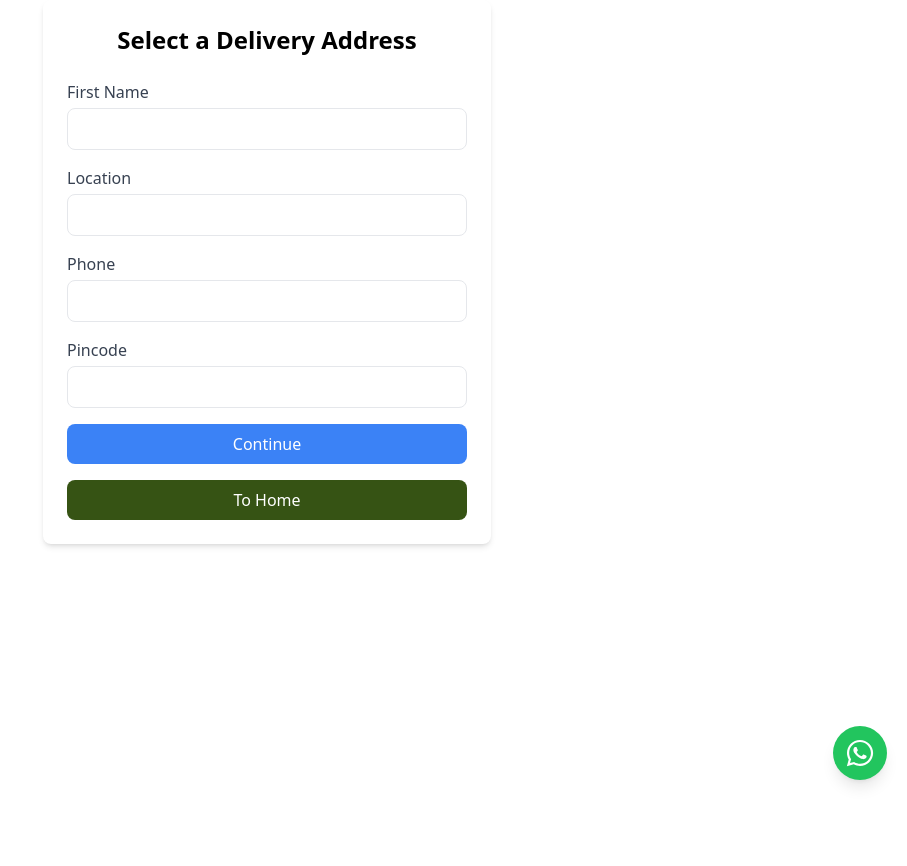
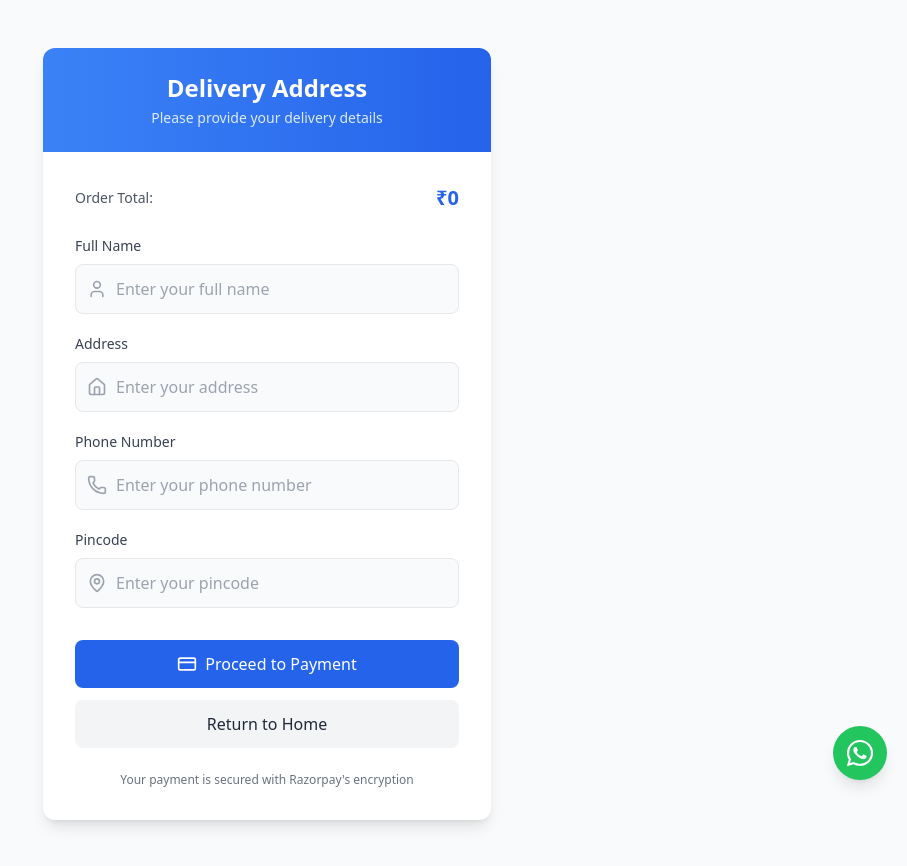
Before and after one commit to muheenudeen/babyku-client-redux, a React (Vite) app: page /paymentform in a window 1280 px wide. Shown: the whole page, without its empty margins (373-1280 px from the left). Before the commit the page ends 800 px from the top, so only its background shows below. Built offline with nearby package versions, Linux system fonts and the light colour scheme; no server answers.

Commit message:
compleeted

```diff
--- a/src/App.jsx
+++ b/src/App.jsx
@@ -2,6 +2,7 @@ import React from "react";
 import { BrowserRouter as Router } from "react-router-dom";
 import LinkPage from "./LinkPage";
 import WhatsAppButton from "./User/component/whatsApp/whatsApp";
+import Navbar from "./User/navbar/NavbarLink";
 
 const App = () => {
 
--- a/src/User/component/main/shops/Shop.jsx
+++ b/src/User/component/main/shops/Shop.jsx
@@ -39,7 +39,6 @@ function Shop() {
       .then((response) => {
         if (response.data.success) {
           setProducts(response.data.data)
-          // Initially display only first batch of products
           setDisplayedProducts(response.data.data.slice(0, productsPerPage))
         }
       })
@@ -69,7 +68,7 @@ function Shop() {
 
   const handleSearchChange = (searchValue) => {
     setSearchItem(searchValue)
-    setPage(1) // Reset to first page when search changes
+    setPage(1)
   }
 
   const handleAddToCart = (product) => {
--- a/src/User/navbar/payment/PaymentForm.jsx
+++ b/src/User/navbar/payment/PaymentForm.jsx
@@ -1,71 +1,66 @@
-import React, { useEffect, useState } from 'react';
-import { Link, useLocation, useNavigate } from 'react-router-dom';
-import { useDispatch, useSelector } from 'react-redux';
-import toast from 'react-hot-toast';
-import api from '../../../../utis/axios';
-import { fetchOrders } from '../../../app/Slice/orderSlice/orderSlice';
+"use client"
 
-
+import { useEffect, useState } from "react"
+import { Link, useLocation, useNavigate } from "react-router-dom"
+import { useDispatch, useSelector } from "react-redux"
+import toast from "react-hot-toast"
+import api from "../../../../utis/axios"
+import { fetchOrders } from "../../../app/Slice/orderSlice/orderSlice"
+import { CreditCard, Home, MapPin, Phone, User } from "lucide-react"
 
 const PaymentForm = () => {
-    const location = useLocation();
-    const { state } = location;
-    const { amounts, orderDetails } = state || { amounts: 0, orderDetails: [] };
+  const location = useLocation()
+  const { state } = location
+  const { amounts, orderDetails } = state || { amounts: 0, orderDetails: [] }
 
-    const navigate = useNavigate();
-    const dispatch = useDispatch();
-    const cart = useSelector((state) => state.cart.cart);
-    const id = localStorage.getItem('id');
-    const user = useSelector((state) => state.auth.userId);
+  const navigate = useNavigate()
+  const dispatch = useDispatch()
+  const cart = useSelector((state) => state.cart.cart)
+  const id = localStorage.getItem("id")
+  const user = useSelector((state) => state.auth.userId)
 
   const [formData, setFormData] = useState({
-        firstName: '',
-        location: '',
-        phone: '',
-        pincode: '',
-        amount: amounts
-    });
-
+    firstName: "",
+    location: "",
+    phone: "",
+    pincode: "",
+    amount: amounts,
+  })
 
   const Subtotal = cart?.reduce((total, product) => {
     if (product?.productId && product.productId.price) {
-            return total + product.productId.price * product.quantity;
+      return total + product.productId.price * product.quantity
     }
-        return total;
-    }, 0);
-
-    console.log(Subtotal);
+    return total
+  }, 0)
 
   useEffect(() => {
-        dispatch(fetchOrders());
-    }, [dispatch]);
-
-
+    dispatch(fetchOrders())
+  }, [dispatch])
 
   useEffect(() => {
-        const script = document.createElement('script');
-        script.src = "https://checkout.razorpay.com/v1/checkout.js";
-        script.async = true;
-        document.body.appendChild(script);
+    const script = document.createElement("script")
+    script.src = "https://checkout.razorpay.com/v1/checkout.js"
+    script.async = true
+    document.body.appendChild(script)
 
     return () => {
-            document.body.removeChild(script);
-        };
-    }, []);
+      document.body.removeChild(script)
+    }
+  }, [])
 
   const handleChange = (e) => {
-        setFormData({ ...formData, [e.target.name]: e.target.value });
-    };
+    setFormData({ ...formData, [e.target.name]: e.target.value })
+  }
 
   const handleCheckout = async (e) => {
-        e.preventDefault();
+    e.preventDefault()
 
     try {
       const response = await api.post(`/user/payments/${id}`, {
         currency: "INR",
         amount: Subtotal * 100,
-            });
-            console.log(response);
+      })
 
       if (response.data.success) {
         const options = {
@@ -76,21 +71,17 @@ const PaymentForm = () => {
           description: "Test Transaction",
           image: "https://your-domain.com/path-to-your-image/logo.png", // Use absolute path for image
           order_id: response.data.data.id,
-                    handler: async function (response) {
-                        const verificationResponse = await api.post(
-                            `/user/paymentverification/${id}`,
-                            {
+          handler: async (response) => {
+            const verificationResponse = await api.post(`/user/paymentverification/${id}`, {
               razorpay_payment_id: response.razorpay_payment_id,
               razorpay_order_id: response.razorpay_order_id,
               razorpay_signature: response.razorpay_signature,
-                            }
-                        );
+            })
             if (verificationResponse?.data?.success) {
-
-                            toast.success(`You Paid ₹${Subtotal} Successfully`);
-                            navigate("/shop");
+              toast.success(`You Paid ₹${Subtotal} Successfully`)
+              navigate("/shop")
             } else {
-                            toast.error("Payment verification failed");
+              toast.error("Payment verification failed")
             }
           },
           prefill: {
@@ -105,59 +96,140 @@ const PaymentForm = () => {
           theme: {
             color: "#3399cc",
           },
-                };
+        }
 
-                const rzp1 = new window.Razorpay(options);
-                rzp1.on("payment.failed", function (response) {
-                    alert(`Payment failed: ${response.error.description}`);
-                });
-                rzp1.open();
+        const rzp1 = new window.Razorpay(options)
+        rzp1.on("payment.failed", (response) => {
+          alert(`Payment failed: ${response.error.description}`)
+        })
+        rzp1.open()
       } else {
-                toast.error("Failed to create payment order");
+        toast.error("Failed to create payment order")
       }
     } catch (error) {
       if (error.response && error.response.status === 404) {
-                toast.error("Cart is empty");
+        toast.error("Cart is empty")
       } else {
-                console.error("Payment Creation Failed:", error);
-                toast.error("Payment Creation Failed. Please try again.");
+        console.error("Payment Creation Failed:", error)
+        toast.error("Payment Creation Failed. Please try again.")
       }
     }
-    };
+  }
 
   return (
-        <div className="max-w-md mx-auto p-6 bg-white rounded-lg shadow-md">
-            <h2 className="text-2xl font-bold mb-6 text-center">Select a Delivery Address</h2>
-            <form onSubmit={handleCheckout}>
-                <div className="mb-4">
-                    <label className="block text-gray-700 font-medium">First Name</label>
-                    <input type="text" name="firstName" value={formData.firstName} onChange={handleChange} className="mt-1 block w-full px-3 py-2 border rounded-lg focus:outline-none focus:ring focus:border-blue-300" required/>
+    <div className="min-h-screen bg-gray-50 flex items-center justify-center px-4 py-12">
+      <div className="max-w-md w-full bg-white rounded-xl shadow-lg overflow-hidden">
+        <div className="bg-gradient-to-r from-blue-500 to-blue-600 py-6">
+          <h2 className="text-2xl font-bold text-center text-white">Delivery Address</h2>
+          <p className="text-blue-100 text-center text-sm mt-1">Please provide your delivery details</p>
         </div>
 
-
-                <div className="mb-4">
-                    <label className="block text-gray-700 font-medium">Location</label>
-                    <input type="text" name="location" value={formData.location} onChange={handleChange} className="mt-1 block w-full px-3 py-2 border rounded-lg focus:outline-none focus:ring focus:border-blue-300" required/>
+        <div className="p-8">
+          <div className="flex justify-between items-center mb-6">
+            <span className="text-gray-600 text-sm">Order Total:</span>
+            <span className="text-xl font-bold text-blue-600">₹{Subtotal || 0}</span>
           </div>
 
-                <div className="mb-4">
-                    <label className="block text-gray-700 font-medium">Phone</label>
-                    <input type="text"  name="phone"  value={formData.phone}  onChange={handleChange}  className="mt-1 block w-full px-3 py-2 border rounded-lg focus:outline-none focus:ring focus:border-blue-300"  required  />
+          <form onSubmit={handleCheckout}>
+            <div className="space-y-5">
+              <div className="relative">
+                <label className="text-gray-700 text-sm font-medium block mb-2">Full Name</label>
+                <div className="relative">
+                  <div className="absolute inset-y-0 left-0 pl-3 flex items-center pointer-events-none">
+                    <User className="h-5 w-5 text-gray-400" />
+                  </div>
+                  <input
+                    type="text"
+                    name="firstName"
+                    value={formData.firstName}
+                    onChange={handleChange}
+                    className="pl-10 w-full px-4 py-3 bg-gray-50 border border-gray-200 rounded-lg focus:outline-none focus:ring-2 focus:ring-blue-500 focus:border-transparent transition-all"
+                    placeholder="Enter your full name"
+                    required
+                  />
+                </div>
               </div>
 
-                <div className="mb-4">
-                    <label className="block text-gray-700 font-medium">Pincode</label>
-                    <input type="text" name="pincode" value={formData.pincode} onChange={handleChange} className="mt-1 block w-full px-3 py-2 border rounded-lg focus:outline-none focus:ring focus:border-blue-300" required  />
+              <div className="relative">
+                <label className="text-gray-700 text-sm font-medium block mb-2">Address</label>
+                <div className="relative">
+                  <div className="absolute inset-y-0 left-0 pl-3 flex items-center pointer-events-none">
+                    <Home className="h-5 w-5 text-gray-400" />
+                  </div>
+                  <input
+                    type="text"
+                    name="location"
+                    value={formData.location}
+                    onChange={handleChange}
+                    className="pl-10 w-full px-4 py-3 bg-gray-50 border border-gray-200 rounded-lg focus:outline-none focus:ring-2 focus:ring-blue-500 focus:border-transparent transition-all"
+                    placeholder="Enter your address"
+                    required
+                  />
+                </div>
               </div>
 
-                <button onClick={handleCheckout} type="submit" className="w-full bg-blue-500 text-white py-2 px-4 rounded-lg hover:bg-blue-600 transition duration-300" >  Continue </button>
+              <div className="relative">
+                <label className="text-gray-700 text-sm font-medium block mb-2">Phone Number</label>
+                <div className="relative">
+                  <div className="absolute inset-y-0 left-0 pl-3 flex items-center pointer-events-none">
+                    <Phone className="h-5 w-5 text-gray-400" />
+                  </div>
+                  <input
+                    type="text"
+                    name="phone"
+                    value={formData.phone}
+                    onChange={handleChange}
+                    className="pl-10 w-full px-4 py-3 bg-gray-50 border border-gray-200 rounded-lg focus:outline-none focus:ring-2 focus:ring-blue-500 focus:border-transparent transition-all"
+                    placeholder="Enter your phone number"
+                    required
+                  />
+                </div>
+              </div>
 
-                <Link to="/home" className="w-full text-center bg-lime-900 text-white mt-4 py-2 px-4 rounded-lg hover:bg-lime-800 transition duration-300 block"  >
-                    To Home
+              <div className="relative">
+                <label className="text-gray-700 text-sm font-medium block mb-2">Pincode</label>
+                <div className="relative">
+                  <div className="absolute inset-y-0 left-0 pl-3 flex items-center pointer-events-none">
+                    <MapPin className="h-5 w-5 text-gray-400" />
+                  </div>
+                  <input
+                    type="text"
+                    name="pincode"
+                    value={formData.pincode}
+                    onChange={handleChange}
+                    className="pl-10 w-full px-4 py-3 bg-gray-50 border border-gray-200 rounded-lg focus:outline-none focus:ring-2 focus:ring-blue-500 focus:border-transparent transition-all"
+                    placeholder="Enter your pincode"
+                    required
+                  />
+                </div>
+              </div>
+            </div>
+
+            <div className="mt-8 space-y-3">
+              <button
+                type="submit"
+                className="w-full flex items-center justify-center bg-blue-600 hover:bg-blue-700 text-white py-3 px-4 rounded-lg transition duration-300 font-medium"
+              >
+                <CreditCard className="mr-2 h-5 w-5" />
+                Proceed to Payment
+              </button>
+
+              <Link
+                to="/home"
+                className="w-full flex items-center justify-center bg-gray-100 hover:bg-gray-200 text-gray-800 py-3 px-4 rounded-lg transition duration-300 font-medium"
+              >
+                Return to Home
               </Link>
+            </div>
           </form>
+
+          <div className="mt-6 text-center text-xs text-gray-500">
+            <p>Your payment is secured with Razorpay's encryption</p>
           </div>
-    );
-};
+        </div>
+      </div>
+    </div>
+  )
+}
 
-export default PaymentForm;
+export default PaymentForm
--- a/src/app/Slice/authSlice/authSlice.jsx
+++ b/src/app/Slice/authSlice/authSlice.jsx
@@ -1,13 +1,11 @@
 import { createSlice } from "@reduxjs/toolkit";
 import toast from "react-hot-toast";
 import api from "../../../../utis/axios";
-
 
 const initialState = {
   isLoggedIn: !!localStorage.getItem("token"),
   userId: localStorage.getItem("id") || "",
 };
-
 const authSlice = createSlice({
   name: "auth",
   initialState,
@@ -25,9 +23,6 @@ const authSlice = createSlice({
       state.userId = "";
       localStorage.removeItem("id");
       localStorage.removeItem("token");
-
-
-
 
     },
   },
```
Also changed, not shown: src/User/component/main/home/Home.jsx (+7 -13 lines), src/User/navbar/NavbarLink.jsx (+2 -5 lines). Lines whose indentation alone changed are shown as unchanged.
